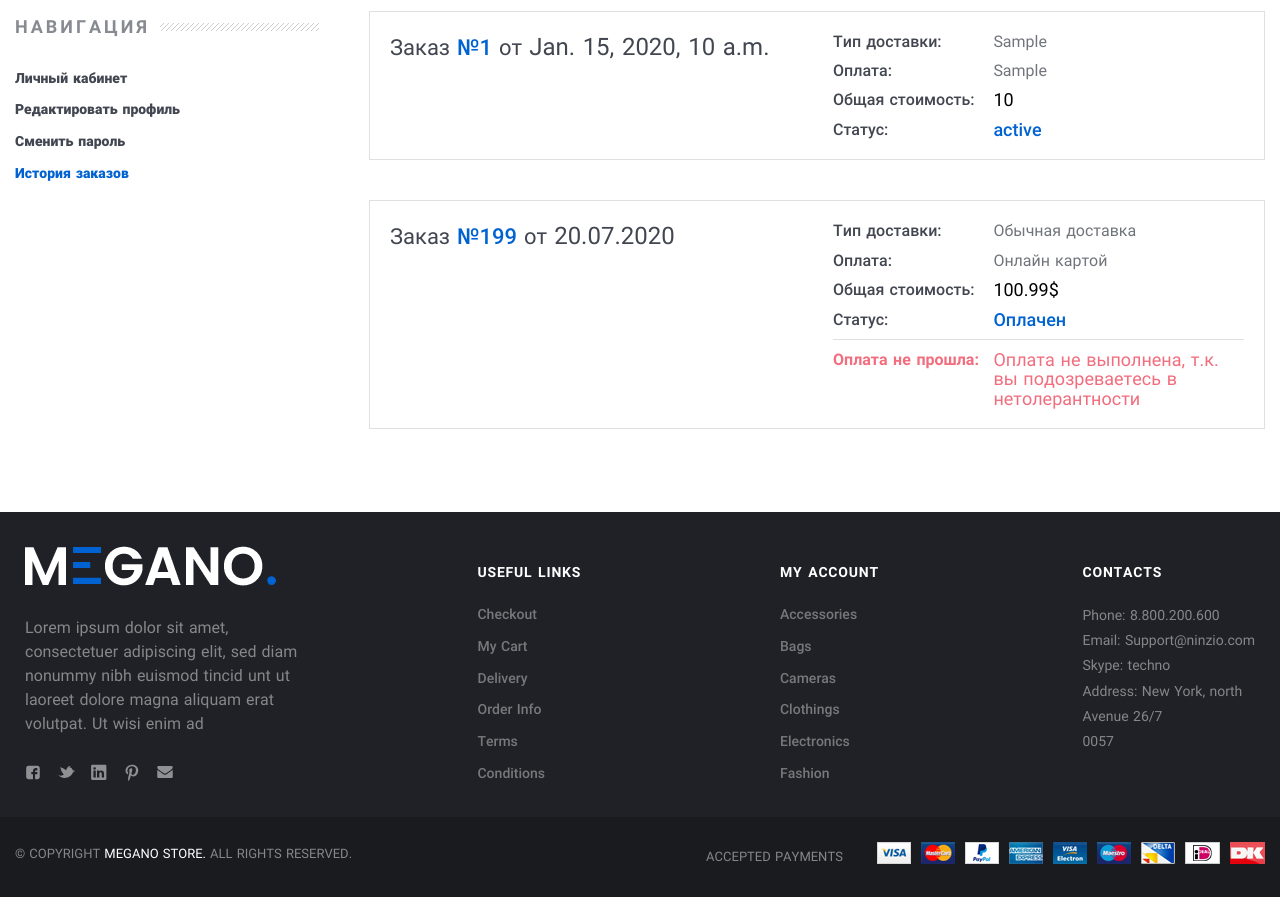
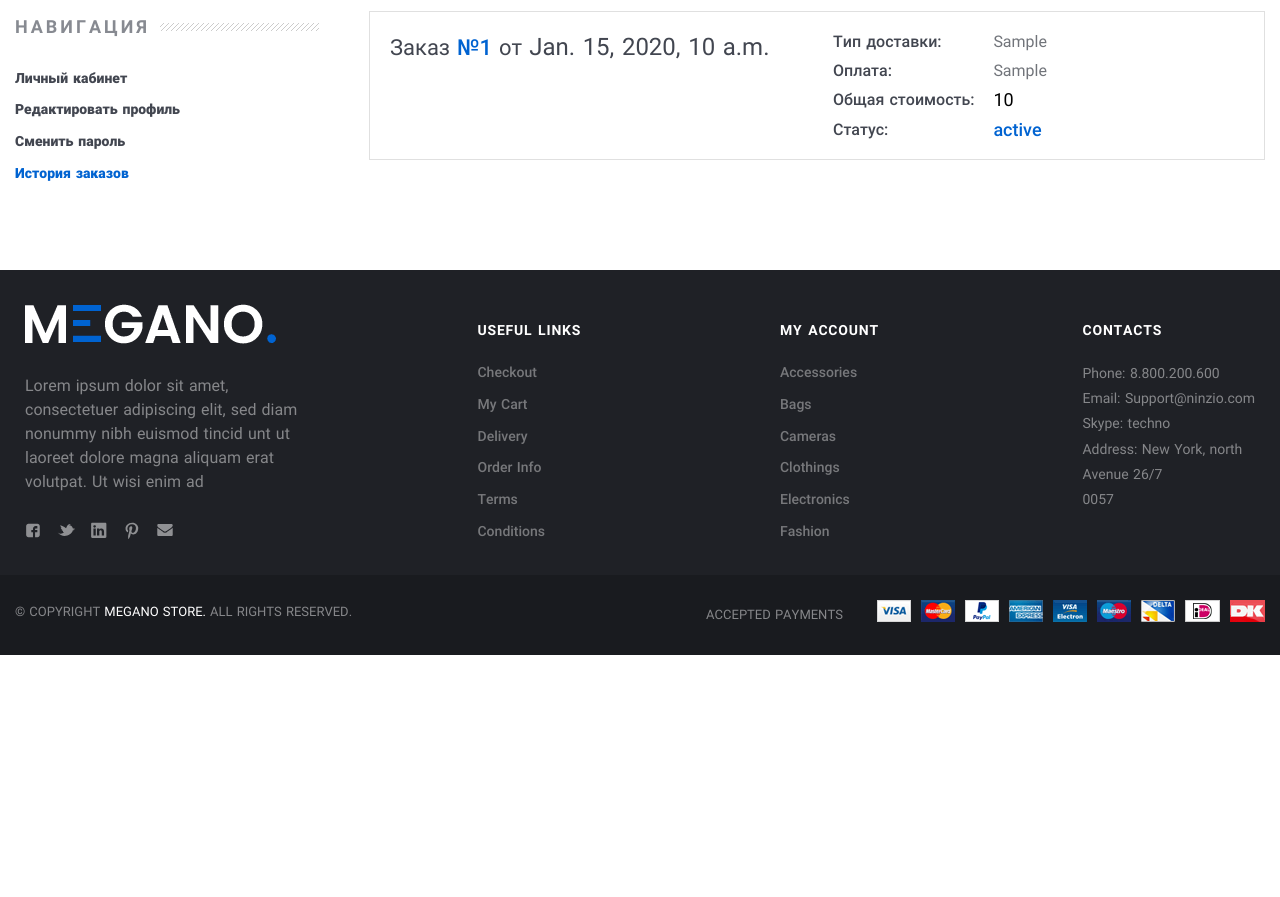
Before and after one commit to Valh88/online_store_git, a Django app: template online_store/templates/users/historyorder.html in a window 1280 px wide. Shown: the part 475-1372 px from the top of the page. After the commit the page ends 1130 px from the top, so only its background shows below. Run offline with Django 4.2, Linux system fonts and the light colour scheme; the template is opened without the code that fills it: most values are stand-ins (such as "Sample title", 1, 10 or a date in 2020); parts of the project's set-up code (start-up, migrations or seed data) failed here and were passed over.

Commit message:
Initial commit

```diff
--- a/online_store/templates/order/oneorder.html
+++ b/online_store/templates/order/oneorder.html
@@ -13,7 +13,7 @@
           <ul class="breadcrumbs Middle-breadcrumbs">
             <li class="breadcrumbs-item"><a href="{% url 'index' %}">home</a>
             </li>
-            <li class="breadcrumbs-item"><a href="historyorder.html">История заказов</a>
+            <li class="breadcrumbs-item"><a href="{% url 'history_order' %}">История заказов</a>
             </li>
             <li class="breadcrumbs-item breadcrumbs-item_current"><span>Заказ №200</span>
             </li>
@@ -87,11 +87,13 @@
                       <div class="Order-infoContent">Не оплачен
                       </div>
                     </div>
+                    {% if order.status == 'e' %}
                     <div class="Order-info Order-info_error">
                       <div class="Order-infoType">Оплата не прошла:
                       </div>
-                      <div class="Order-infoContent">Оплата не выполнена, т.к. вы подозреваетесь в нетолерантности
+                      <div class="Order-infoContent">Ошибка такая то
                       </div>
+                      {% endif %}
                     </div>
                   </div>
                 </div>
--- a/online_store/templates/users/account.html
+++ b/online_store/templates/users/account.html
@@ -58,6 +58,7 @@
             <div class="Account-group">
               <div class="Account-column Account-column_full">
                 <div class="Order Order_anons">
+                  {% if request.user.orders.all %}
                   <div class="Order-personal">
                     {% with request.user.orders.all|first as order %}
                     <div class="row">
@@ -93,6 +94,7 @@
                       </div>
                     </div> {% endwith %}
                   </div>
+                  {% endif %}
                 </div>
               </div>
             </div>
--- a/online_store/templates/users/historyorder.html
+++ b/online_store/templates/users/historyorder.html
@@ -77,51 +77,18 @@
                       <div class="Order-infoContent">{{order.status_pay_render }}
                       </div>
                     </div>
+                    {% if order.status == 'e' %}
+                    <div class="Order-info Order-info_error">
+                      <div class="Order-infoType">Оплата не прошла:
+                      </div>
+                      <div class="Order-infoContent">Ошибка такая то
+                      </div>
+                      {% endif %}
                   </div>
                 </div>
               </div>
             </div>
             {% endfor %}
-            <div class="Order Order_anons">
-              <div class="Order-personal">
-                <div class="row">
-                  <div class="row-block"><a class="Order-title" href="oneorder.html">Заказ&#32;<span class="Order-numberOrder">№199</span>&#32;от&#32;<span class="Order-dateOrder">20.07.2020</span></a>
-                  </div>
-                  <div class="row-block">
-                    <div class="Order-info Order-info_delivery">
-                      <div class="Order-infoType">Тип доставки:
-                      </div>
-                      <div class="Order-infoContent">Обычная доставка
-                      </div>
-                    </div>
-                    <div class="Order-info Order-info_pay">
-                      <div class="Order-infoType">Оплата:
-                      </div>
-                      <div class="Order-infoContent">Онлайн картой
-                      </div>
-                    </div>
-                    <div class="Order-info">
-                      <div class="Order-infoType">Общая стоимость:
-                      </div>
-                      <div class="Order-infoContent"><span class="Order-price">100.99$</span>
-                      </div>
-                    </div>
-                    <div class="Order-info Order-info_status">
-                      <div class="Order-infoType">Статус:
-                      </div>
-                      <div class="Order-infoContent">Оплачен
-                      </div>
-                    </div>
-                    <div class="Order-info Order-info_error">
-                      <div class="Order-infoType">Оплата не прошла:
-                      </div>
-                      <div class="Order-infoContent">Оплата не выполнена, т.к. вы подозреваетесь в нетолерантности
-                      </div>
-                    </div>
-                  </div>
-                </div>
-              </div>
-            </div>
           </div>
         </div>
       </div>
--- a/online_store/templates/users/oneorder.html
+++ b/online_store/templates/users/oneorder.html
@@ -13,7 +13,7 @@
           <ul class="breadcrumbs Middle-breadcrumbs">
             <li class="breadcrumbs-item"><a href="{% url 'index' %}">home</a>
             </li>
-            <li class="breadcrumbs-item"><a href="historyorder.html">История заказов</a>
+            <li class="breadcrumbs-item"><a href="{% url 'history_order' %}">История заказов</a>
             </li>
             <li class="breadcrumbs-item breadcrumbs-item_current"><span>Заказ №{{ order.pk }}</span>
             </li>
@@ -118,8 +118,11 @@
                     <strong class="Cart-title">Итого:<span class="Cart-price">{{ order.price }}</span>
                     </strong>
                   </div>
+                  {% if order.status != 'p' %}
+
                   <div class="Cart-block"><a class="btn btn_primary btn_lg" href="#">Оплатить</a>
                   </div>
+                  {% endif %}
                 </div>
               </div>
             </div>
--- a/online_store/users/views.py
+++ b/online_store/users/views.py
@@ -9,7 +9,7 @@ from .forms import UpdateProfileForm
 from django.contrib.auth.views import PasswordChangeView, PasswordChangeDoneView
 from django.http import HttpResponseRedirect
 from django.urls import reverse
-from orders.models import Order
+
 
 class RegisterView(generic.CreateView):
     form_class = RegisterForm
@@ -95,6 +95,4 @@ class HistoryDetailOrder(generic.DetailView, LoginRequiredMixin):
     context_object_name = 'order'
 
     def get_queryset(self):
-        order = self.request.user.orders.first()
-        # print(order.item.name, order.item.description)
         return self.request.user.orders.all()
```
Also changed, not shown: online_store/orders/models.py (+6 -6 lines), online_store/orders/views.py (+7 -14 lines), online_store/templates/order/order.html (+3 -28 lines).
